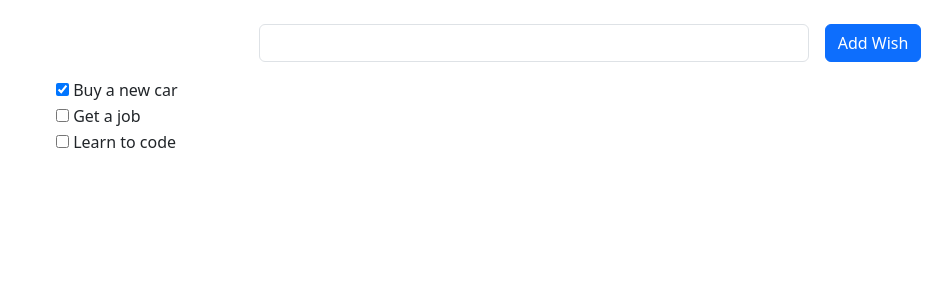
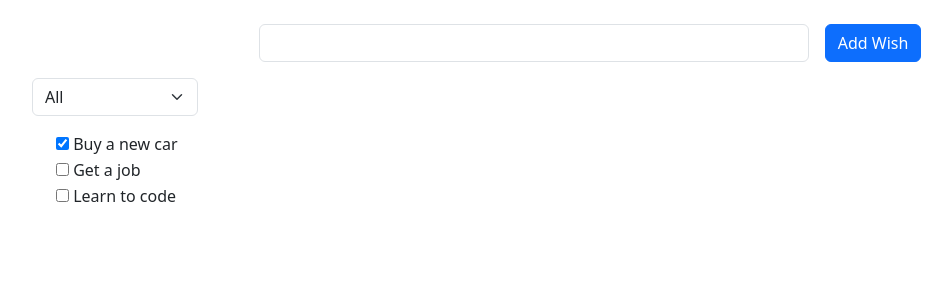
Before and after one commit to nmihajlon/wishlist, an Angular app: page / in a window 1280 px wide. Shown: the top 300 px of the page, without its empty margins (50-1002 px from the left). Built offline with nearby package versions, Linux system fonts and the light colour scheme.

Commit message:
filter of list

```diff
--- a/src/app/app.component.html
+++ b/src/app/app.component.html
@@ -16,6 +16,19 @@
   </form>
 
   <div class="row mt-3">
+    <div class="col-sm-2">
+      <select
+      class="form-select"
+      [(ngModel)]="selectedFilter"
+      (ngModelChange)="filterChange($event)">
+        <option value="0">All</option>
+        <option value="1">Unfulfilled</option>
+        <option value="2">Fulfilled</option>
+      </select>
+    </div>
+  </div>
+
+  <div class="row mt-3">
     <div *ngIf="items.length == 0; then noItems else showItems"></div>
 
     <ng-template #noItems>
@@ -24,7 +37,7 @@
 
     <ng-template #showItems>
       <ul *ngIf="items.length > 0" class="wish-list">
-        <li *ngFor="let item of items; let i = index">
+        <li *ngFor="let item of visibleItems; let i = index">
           <div class="form-check">
             <label class="form-check-label">
               <input
--- a/src/app/app.component.ts
+++ b/src/app/app.component.ts
@@ -9,23 +9,38 @@ import { WishItem } from '../shared/models/wishItem';
 })
 export class AppComponent {
   newWishText? : string;
+  selectedFilter : string = '0';
 
   items : WishItem[] = [
     new WishItem('Buy a new car', true),
     new WishItem('Get a job'),
     new WishItem('Learn to code'),
   ];
+  visibleItems : WishItem[] = this.items;
 
   toggleCheckbox(item : WishItem) : void {
     item.isComplete = !item.isComplete;
-    console.log(item);
+    console.log(this.selectedFilter);
+    this.filterChange(this.selectedFilter);
   }
 
   submitForm(event : Event) : void{
-    event.preventDefault();
     //dodaj wish u listu
     //ocisti text-box
     this.items.push(new WishItem(this.newWishText ?? '', false))
     this.newWishText = '';
+    this.filterChange(this.selectedFilter);
+  }
+
+  filterChange(event : string) : void{
+    if(event === '0'){
+      this.visibleItems = this.items;
+    }
+    else if(event === '1'){
+      this.visibleItems = this.items.filter((item) => item.isComplete === false);
+    }
+    else if(event ==='2'){
+      this.visibleItems = this.items.filter((item) => item.isComplete === true);
+    }
   }
 }
```
